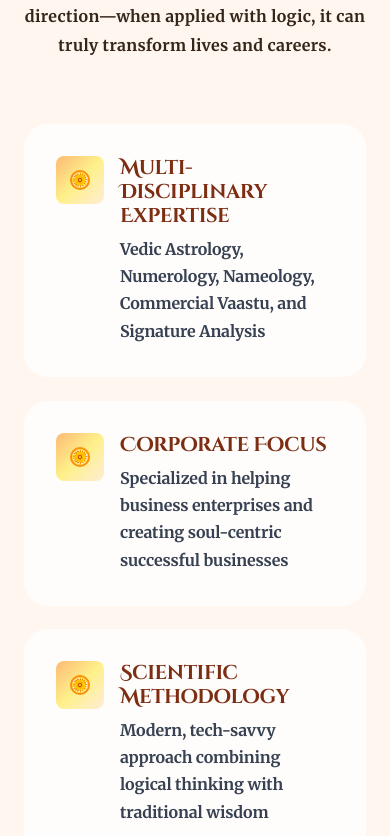
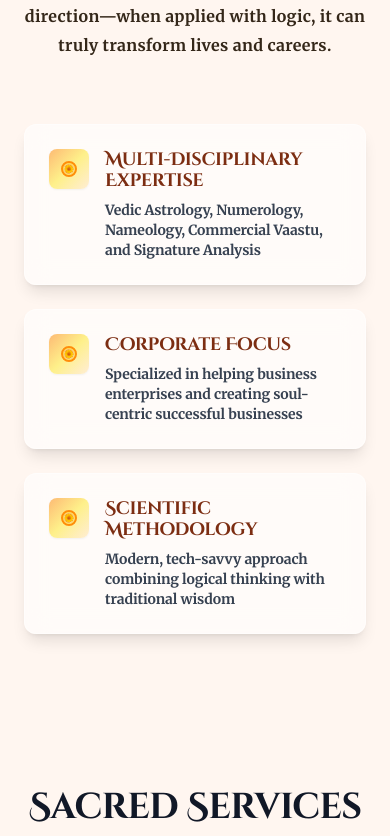
Before and after one commit to Project-Corp-Astro/astro-portfolio, a React (Vite) app in the folder tumul_sir/: page / in a window 390 px wide. Shown: the part 2148-2984 px from the top of the page. Built offline with nearby package versions, Linux system fonts and the light colour scheme; no server answers.

Commit message:
update.1.13

```diff
--- a/tumul_sir/src/components/AboutSection.tsx
+++ b/tumul_sir/src/components/AboutSection.tsx
@@ -25,57 +25,69 @@ const AboutSection = () => {
             </div>
 
             <div className="space-y-6">
-              <div className="group bg-white/80 rounded-3xl transition-all duration-300 hover:scale-105 will-change-transform p-8 flex flex-col justify-between overflow-hidden">
-                <div className="flex items-start gap-4">
-                  <div className="w-12 h-12 bg-gradient-to-br from-orange-300 via-yellow-200 to-orange-100 rounded-lg flex items-center justify-center flex-shrink-0">
+              <div className="group relative bg-white/60 backdrop-blur-md rounded-xl shadow-lg hover:shadow-xl transition-all duration-500 overflow-hidden border border-white/40 h-full flex flex-col hover:scale-105 hover:bg-white/70 hover:border-white/60 p-6 md:p-8">
+                {/* Gradient hover effect overlay */}
+                <div className="absolute inset-0 w-full h-0 group-hover:h-full bg-gradient-to-br from-orange-200/40 via-yellow-100/30 to-transparent backdrop-blur-sm transition-all duration-500 z-0 rounded-xl"></div>
+
+                {/* Content with higher z-index */}
+                <div className="relative z-10 flex items-start gap-4">
+                  <div className="w-10 h-10 md:w-12 md:h-12 bg-gradient-to-br from-orange-300 via-yellow-200 to-orange-100 rounded-lg flex items-center justify-center flex-shrink-0 shadow-sm group-hover:scale-110 group-hover:shadow-lg transition-all duration-300">
                     <img
                       src="/corpastro.png"
-                      className="w-5 h-5 md:w-6 md:h-6 rounded-full object-cover border-2 border-orange"
+                      className="w-4 h-4 md:w-5 md:h-5 lg:w-6 lg:h-6 rounded-full object-cover border-2 border-orange group-hover:rotate-12 transition-transform duration-300"
                     />
                   </div>
                   <div>
-                    <h3 className="text-xl font-serif font-semibold text-orange-900 mb-2 font-bold">
+                    <h3 className="text-lg md:text-xl font-serif font-semibold text-orange-900 mb-2 font-bold group-hover:text-orange-700 transition-colors duration-300">
                       Multi-Disciplinary Expertise
                     </h3>
-                    <p className="text-gray-700 font-bold">
+                    <p className="text-gray-700 font-bold text-sm md:text-base group-hover:text-gray-800 transition-colors duration-300">
                       Vedic Astrology, Numerology, Nameology, Commercial Vaastu, and Signature Analysis
                     </p>
                   </div>
                 </div>
               </div>
 
-              <div className="group bg-white/80 rounded-3xl transition-all duration-300 hover:scale-105 will-change-transform p-8 flex flex-col justify-between overflow-hidden">
-                <div className="flex items-start gap-4">
-                  <div className="w-12 h-12 bg-gradient-to-br from-orange-300 via-yellow-200 to-orange-100 rounded-lg flex items-center justify-center flex-shrink-0">
+              <div className="group relative bg-white/60 backdrop-blur-md rounded-xl shadow-lg hover:shadow-xl transition-all duration-500 overflow-hidden border border-white/40 h-full flex flex-col hover:scale-105 hover:bg-white/70 hover:border-white/60 p-6 md:p-8">
+                {/* Gradient hover effect overlay */}
+                <div className="absolute inset-0 w-full h-0 group-hover:h-full bg-gradient-to-br from-orange-200/40 via-yellow-100/30 to-transparent backdrop-blur-sm transition-all duration-500 z-0 rounded-xl"></div>
+
+                {/* Content with higher z-index */}
+                <div className="relative z-10 flex items-start gap-4">
+                  <div className="w-10 h-10 md:w-12 md:h-12 bg-gradient-to-br from-orange-300 via-yellow-200 to-orange-100 rounded-lg flex items-center justify-center flex-shrink-0 shadow-sm group-hover:scale-110 group-hover:shadow-lg transition-all duration-300">
                     <img
                       src="/corpastro.png"
-                      className="w-5 h-5 md:w-6 md:h-6 rounded-full object-cover border-2 border-orange"
+                      className="w-4 h-4 md:w-5 md:h-5 lg:w-6 lg:h-6 rounded-full object-cover border-2 border-orange group-hover:rotate-12 transition-transform duration-300"
                     />
                   </div>
                   <div>
-                    <h3 className="text-xl font-serif font-semibold text-orange-900 mb-2 font-bold">
+                    <h3 className="text-lg md:text-xl font-serif font-semibold text-orange-900 mb-2 font-bold group-hover:text-orange-700 transition-colors duration-300">
                       Corporate Focus
                     </h3>
-                    <p className="text-gray-700 font-bold">
+                    <p className="text-gray-700 font-bold text-sm md:text-base group-hover:text-gray-800 transition-colors duration-300">
                       Specialized in helping business enterprises and creating soul-centric successful businesses
                     </p>
                   </div>
                 </div>
               </div>
 
-              <div className="group bg-white/80 rounded-3xl transition-all duration-300 hover:scale-105 will-change-transform p-8 flex flex-col justify-between overflow-hidden">
-                <div className="flex items-start gap-4">
-                  <div className="w-12 h-12 bg-gradient-to-br from-orange-300 via-yellow-200 to-orange-100 rounded-lg flex items-center justify-center flex-shrink-0">
+              <div className="group relative bg-white/60 backdrop-blur-md rounded-xl shadow-lg hover:shadow-xl transition-all duration-500 overflow-hidden border border-white/40 h-full flex flex-col hover:scale-105 hover:bg-white/70 hover:border-white/60 p-6 md:p-8">
+                {/* Gradient hover effect overlay */}
+                <div className="absolute inset-0 w-full h-0 group-hover:h-full bg-gradient-to-br from-orange-200/40 via-yellow-100/30 to-transparent backdrop-blur-sm transition-all duration-500 z-0 rounded-xl"></div>
+
+                {/* Content with higher z-index */}
+                <div className="relative z-10 flex items-start gap-4">
+                  <div className="w-10 h-10 md:w-12 md:h-12 bg-gradient-to-br from-orange-300 via-yellow-200 to-orange-100 rounded-lg flex items-center justify-center flex-shrink-0 shadow-sm group-hover:scale-110 group-hover:shadow-lg transition-all duration-300">
                     <img
                       src="/corpastro.png"
-                      className="w-5 h-5 md:w-6 md:h-6 rounded-full object-cover border-2 border-orange"
+                      className="w-4 h-4 md:w-5 md:h-5 lg:w-6 lg:h-6 rounded-full object-cover border-2 border-orange group-hover:rotate-12 transition-transform duration-300"
                     />
                   </div>
                   <div>
-                    <h3 className="text-xl font-serif font-semibold text-orange-900 mb-2 font-bold">
+                    <h3 className="text-lg md:text-xl font-serif font-semibold text-orange-900 mb-2 font-bold group-hover:text-orange-700 transition-colors duration-300">
                       Scientific Methodology
                     </h3>
-                    <p className="text-gray-700 font-bold">
+                    <p className="text-gray-700 font-bold text-sm md:text-base group-hover:text-gray-800 transition-colors duration-300">
                       Modern, tech-savvy approach combining logical thinking with traditional wisdom
                     </p>
                   </div>
--- a/tumul_sir/src/components/TestimonialsSection.tsx
+++ b/tumul_sir/src/components/TestimonialsSection.tsx
@@ -60,22 +60,22 @@ const TestimonialsSection = () => {
           <CarouselContent>
             {testimonials.map((testimonial, index) => (
               <CarouselItem key={index} className="px-2 w-80 md:w-96 h-96 flex items-center justify-center">
-                <div className="w-full h-full rounded-3xl overflow-hidden">
-                  <div className="group relative w-full h-full bg-white/80 rounded-3xl transition-all duration-300 flex flex-col justify-between hover:scale-105 will-change-transform">
-                    {/* Hover effect */}
-                    <div className="absolute bottom-0 left-0 w-full h-0 group-hover:h-2/3 bg-gradient-to-t from-orange-200 via-yellow-100 to-transparent transition-all duration-500 z-0"></div>
-                    <div className="relative z-10 p-8 flex flex-col justify-between h-full">
+                <div className="w-full h-full rounded-xl overflow-hidden">
+                  <div className="group relative w-full h-full bg-white/60 backdrop-blur-md rounded-xl shadow-lg hover:shadow-xl transition-all duration-500 overflow-hidden border border-white/40 flex flex-col justify-between hover:scale-105 hover:bg-white/70 hover:border-white/60">
+                    {/* Enhanced hover effect with glassmorphism */}
+                    <div className="absolute bottom-0 left-0 w-full h-0 group-hover:h-2/3 bg-gradient-to-t from-orange-200/60 via-yellow-100/60 to-transparent backdrop-blur-sm transition-all duration-500 z-0"></div>
+                    <div className="relative z-10 p-6 md:p-8 flex flex-col justify-between h-full">
                       <div className="flex gap-1 mb-4 justify-center">
                         {[...Array(testimonial.rating)].map((_, i) => (
-                          <Star key={i} className="w-5 h-5 text-orange-500 fill-orange-400" />
+                          <Star key={i} className="w-4 h-4 md:w-5 md:h-5 text-orange-500 fill-orange-400 group-hover:scale-110 transition-transform duration-300" />
                         ))}
                       </div>
-                      <p className="text-orange-900 mb-6 italic text-lg text-center">
+                      <p className="text-orange-900 mb-6 italic text-base md:text-lg text-center leading-relaxed group-hover:text-orange-800 transition-colors duration-300">
                         "{testimonial.content}"
                       </p>
                       <div className="text-center">
-                        <h4 className="font-semibold text-orange-900">{testimonial.name}</h4>
-                        <p className="text-orange-700 text-sm">{testimonial.title}</p>
+                        <h4 className="font-semibold text-orange-900 text-base md:text-lg group-hover:text-orange-800 transition-colors duration-300">{testimonial.name}</h4>
+                        <p className="text-orange-700 text-sm md:text-base group-hover:text-orange-600 transition-colors duration-300">{testimonial.title}</p>
                       </div>
                     </div>
                   </div>
@@ -83,8 +83,8 @@ const TestimonialsSection = () => {
               </CarouselItem>
             ))}
           </CarouselContent>
-          <CarouselPrevious className="absolute -left-12 top-1/2 transform -translate-y-1/2 bg-orange/20 hover:bg-orange/30 text-orange border-orange/30" />
-          <CarouselNext className="absolute -right-12 top-1/2 transform -translate-y-1/2 bg-orange/20 hover:bg-orange/30 text-orange border-orange/30" />
+          <CarouselPrevious className="absolute -left-12 top-1/2 transform -translate-y-1/2 bg-white/60 backdrop-blur-md hover:bg-white/80 text-orange border-orange/30 shadow-lg hover:shadow-xl transition-all duration-300" />
+          <CarouselNext className="absolute -right-12 top-1/2 transform -translate-y-1/2 bg-white/60 backdrop-blur-md hover:bg-white/80 text-orange border-orange/30 shadow-lg hover:shadow-xl transition-all duration-300" />
         </Carousel>
       </div>
     </section>
```
Also changed, not shown: tumul_sir/src/components/HomeServicesSection.tsx (+11 -5 lines).
